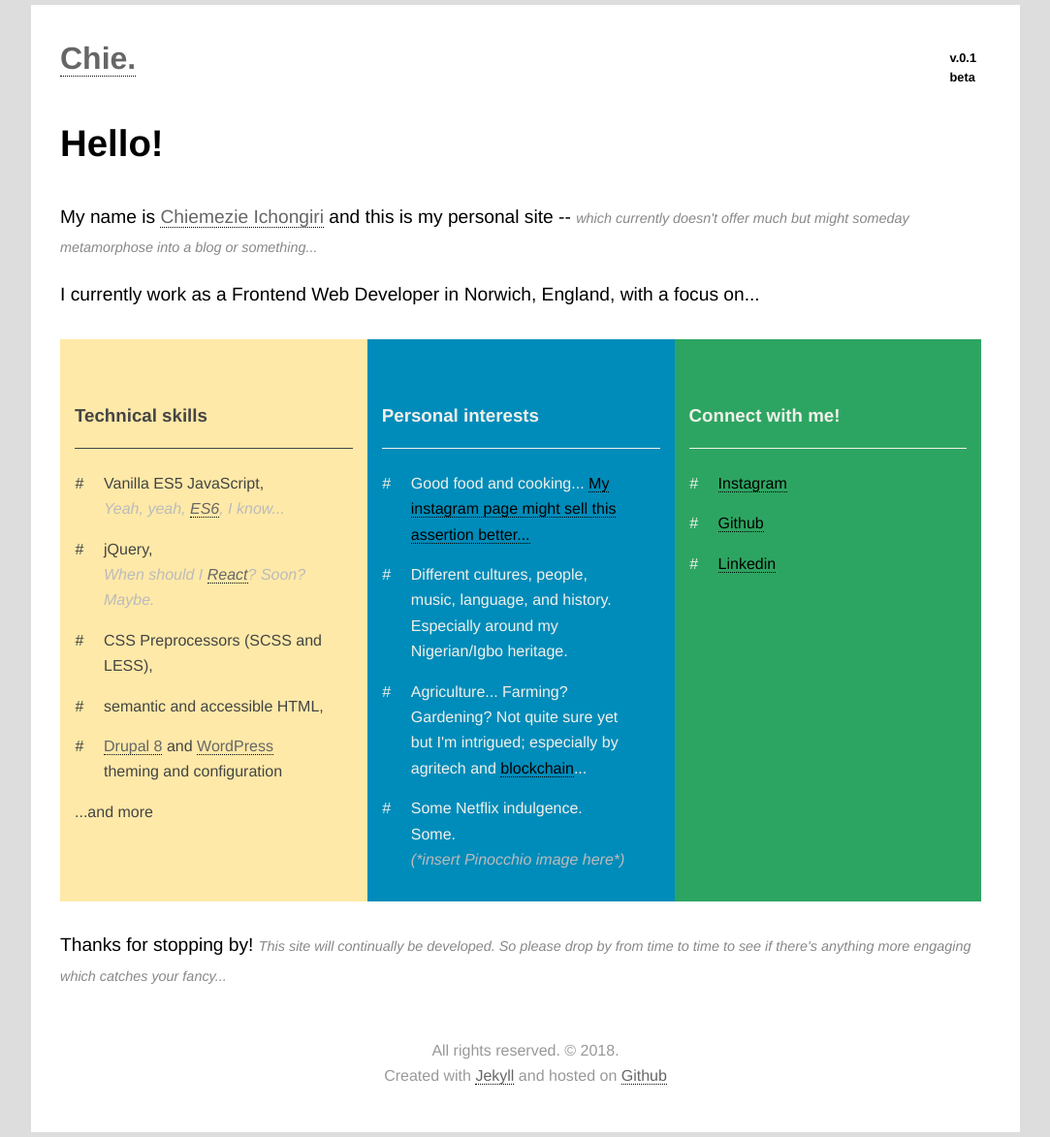
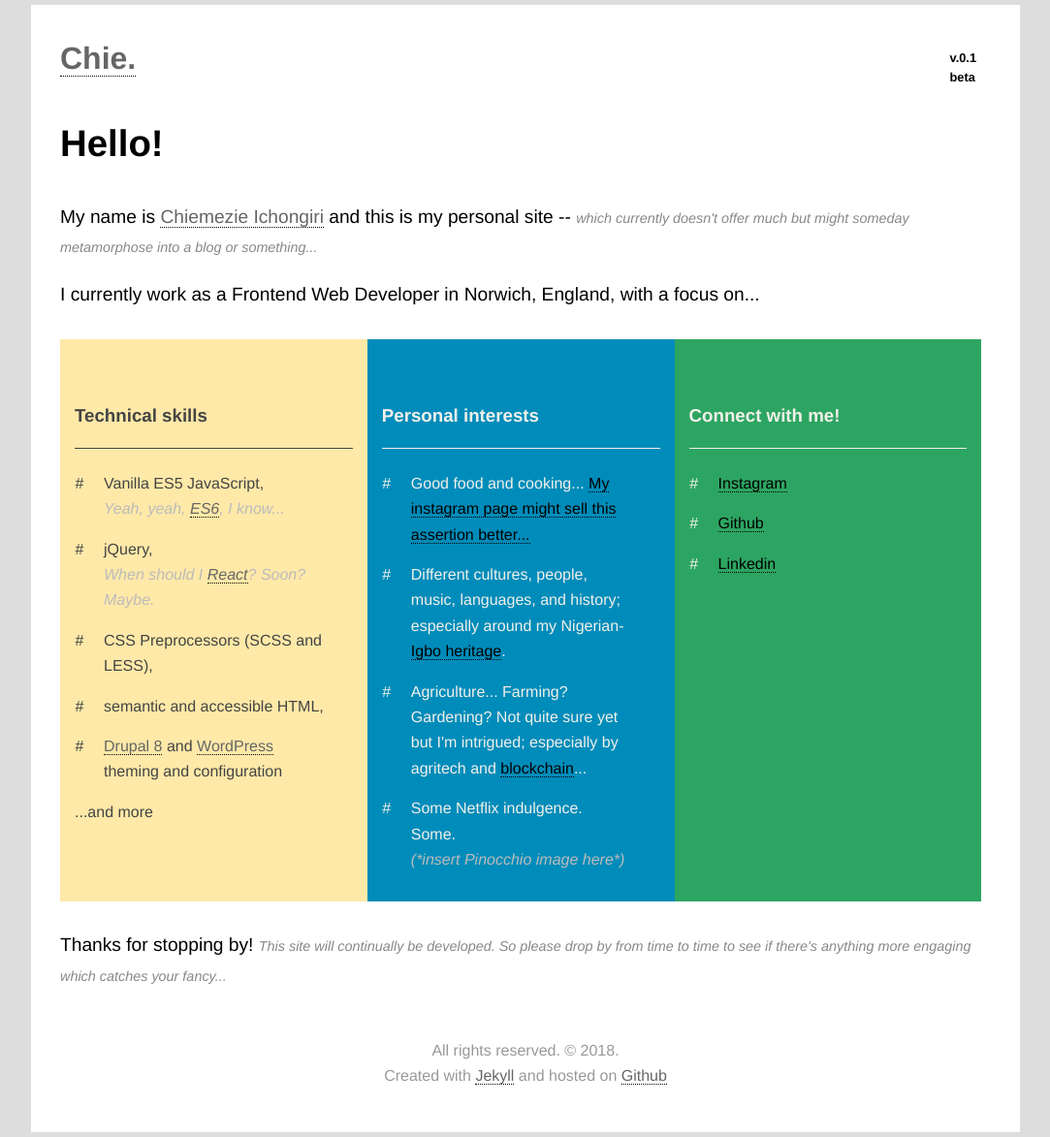
Before and after one commit to chiich/portfolio, a Jekyll site: the page built from index.html, in a window 1280 px wide. Shown: the whole page at 97% size, without its empty margins (98-1181 px from the left). Built offline with Jekyll 4.4.1, drawn with Linux system fonts in a browser that asks for light colours; some web fonts are replaced.

Commit message:
Update index.html

```diff
--- a/index.html
+++ b/index.html
@@ -18,7 +18,7 @@ layout: default
       <h3>Personal interests</h3>
       <ul class="personal-interests">
         <li class="brief">Good food and cooking... <a href="https://instagram.com/ichongiribc">My instagram page might sell this assertion better...</a></li>
-        <li class="brief">Different cultures, people, music, language, and history. Especially around my Nigerian/Igbo heritage.</li>
+        <li class="brief">Different cultures, people, music, languages, and history; especially around my Nigerian-<a href="https://en.wikipedia.org/wiki/Igbo_people" title="Wikipedia entry about the Igbo people">Igbo heritage</a>.</li>
         <li class="brief">Agriculture... Farming? Gardening? Not quite sure yet but I'm intrigued; especially by agritech and <a href="https://en.wikipedia.org/wiki/Blockchain" title="Wikipedia article on blockchain">blockchain</a>...</li>
         <li class="brief">Some Netflix indulgence. Some. <span>(*insert Pinocchio image here*)</span></li>
       </ul>
```
